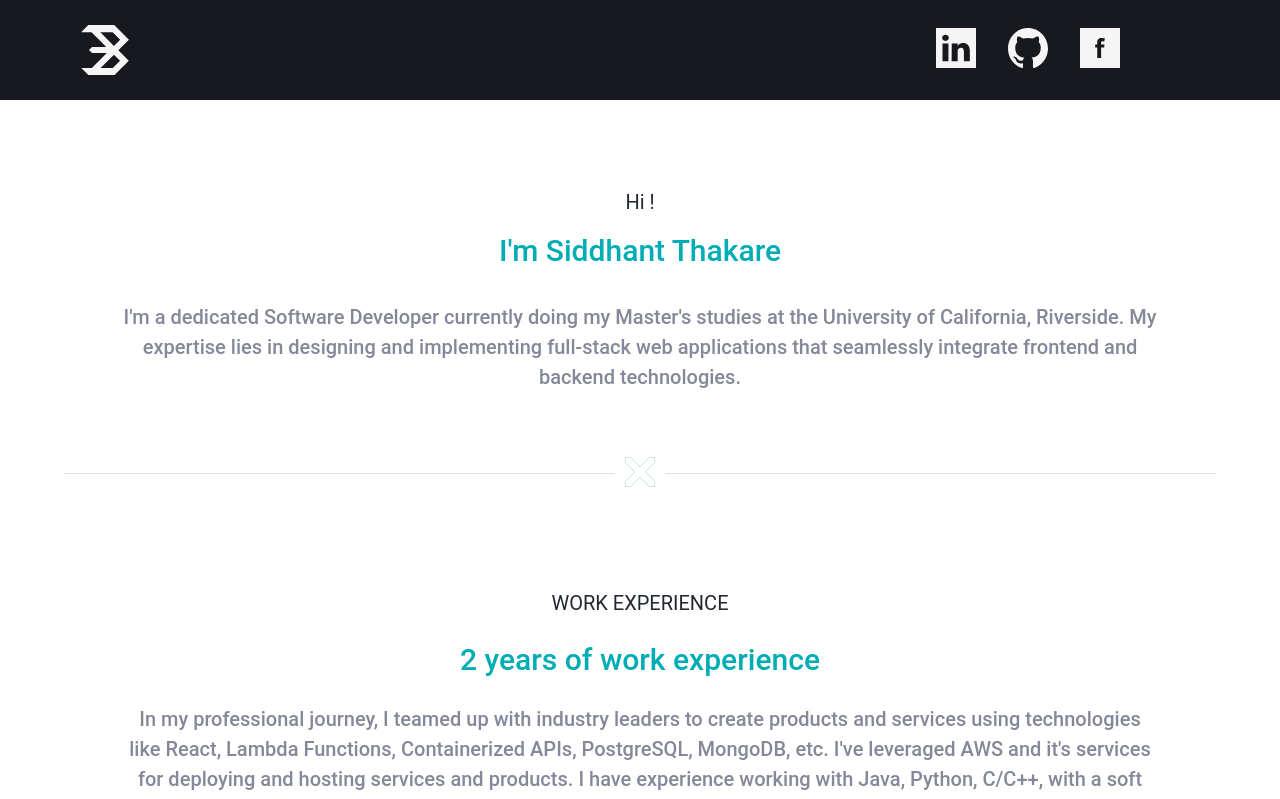
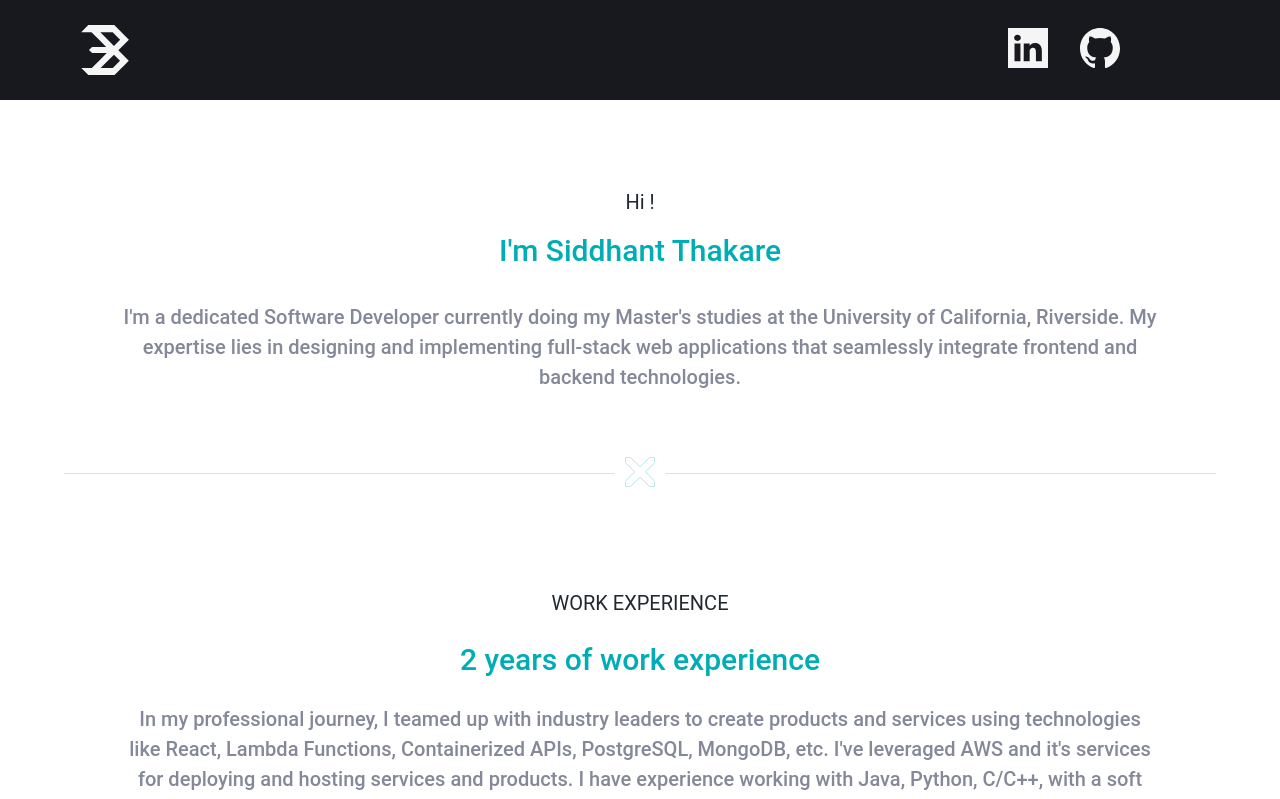
Before and after one commit to iambyt3z/portfolio-website, a React (Vite) app: page / in a window 1280 px wide. Shown: the top 799 px of the page. Built offline with nearby package versions, Linux system fonts and the light colour scheme.

Commit message:
Removed facebook from the header

```diff
--- a/src/components/ApplicationBar/index.tsx
+++ b/src/components/ApplicationBar/index.tsx
@@ -8,7 +8,6 @@ import {
 import { animated, useSpring } from "react-spring";
 import { DARK_COLOR } from "../../constant";
 
-import facebookLogo from "../../assets/facebook_logo_light.svg";
 import githubLogo from "../../assets/github_logo_light.svg";
 import linkedinLogo from "../../assets/linkedin_logo_light.svg";
 import logo from "../../assets/logo_light.svg";
@@ -106,17 +105,6 @@ const ApplicationBar = () => {
                                             }}
                                         />
                                     </Link>
-
-                                    <Link href="https://www.facebook.com/siddhant.thakare.79" target="_blank">
-                                        <img
-                                            src={facebookLogo}
-                                            alt="logo"
-                                            style={{
-                                                "height": `${SOCIAL_HANDLE_SIZE}px`,
-                                                "width": `${SOCIAL_HANDLE_SIZE}px`,
-                                            }}
-                                        />
-                                    </Link>
                                 </Stack>
                             </Box>
                         </Box>
```
